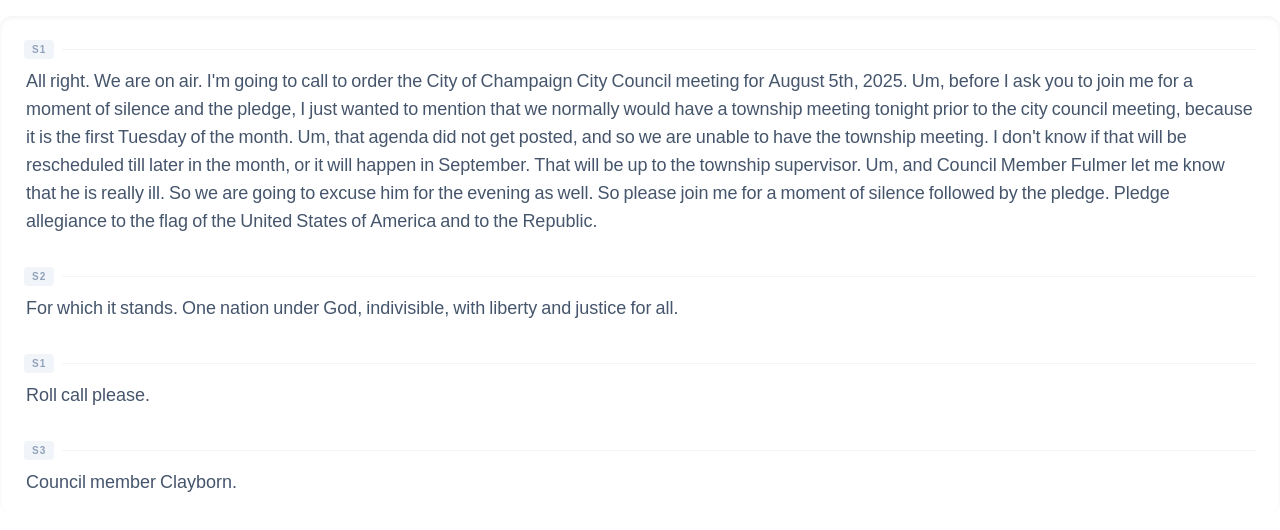
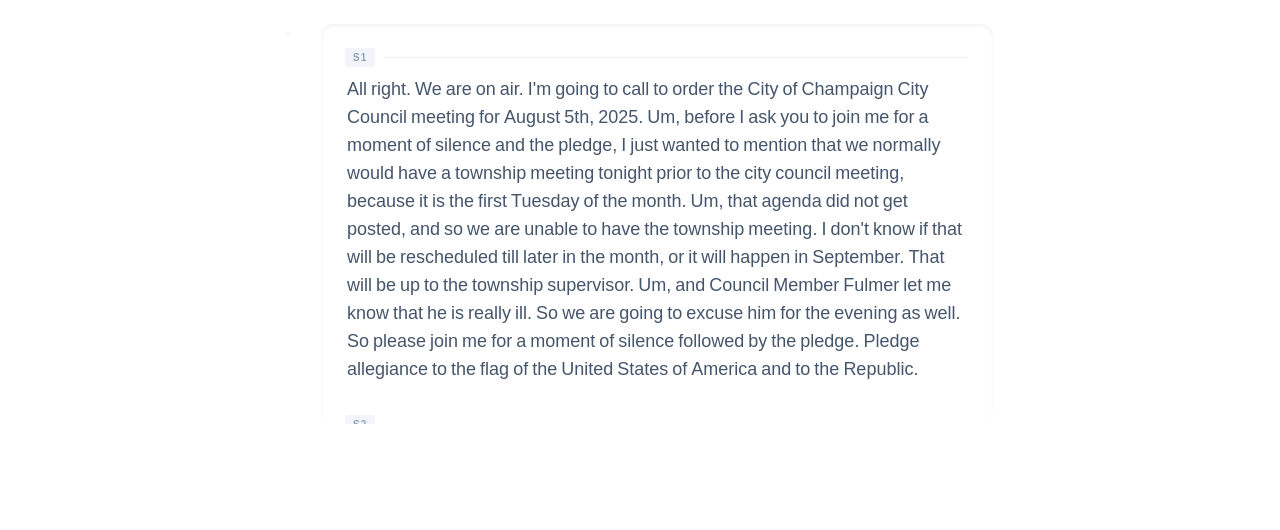
Before and after one commit to dr-gazpacho/subtitle, a Next.js app: page /video in a window 1280 px wide. Shown: the top 530 px of the page. Built offline with nearby package versions, Linux system fonts and the light colour scheme.

Commit message:
move transcript to alongside the video, scroll transcript into view based on current word being spoken

```diff
--- a/components/TranscriptView.tsx
+++ b/components/TranscriptView.tsx
@@ -1,3 +1,4 @@
+import { useEffect } from "react";
 import { formatTranscript } from "@/utils/clientUtils";
 import { SimplifiedTranscript } from "@/data/types";
 
@@ -14,24 +15,37 @@ const TranscriptView: React.FC<TranscriptViewProps> = ({
 }) => {
   const turns = formatTranscript(words);
 
+  useEffect(() => {
+    if (activeIndex !== -1) {
+      // I think this will technically "scroll into view" elements that are on the same line (doesn't happen visually, but might happen computationally), which is expending some unnecessary energy
+      // post completion TO DO (if time) - explore "line based scrolling" as opposed to "word based", will probably require some sort of map to link activeIndex to new lineIndex or something
+      const activeElement = document.getElementById(`word-${activeIndex}`);
+      if (activeElement) {
+        activeElement.scrollIntoView({
+          behavior: "smooth",
+          block: "center", // I have a lot of the transcript visible - but this will keep the active word in the center to reduce attention fatigue
+        });
+      }
+    }
+  }, [activeIndex]);
+
   return (
-    <div className="flex flex-col gap-8 p-6 bg-white rounded-xl shadow-inner max-h-[500px] overflow-y-auto">
+    <div className="flex flex-col gap-8 p-6 bg-white rounded-xl shadow-inner max-h-[400px] overflow-y-auto">
+      {/* speaker name */}
       {turns.map((turn, tIdx) => (
         <div key={tIdx} className="group flex flex-col gap-2">
-          {/* speaker label */}
           <div className="flex items-center gap-2">
             <span className="text-[10px] font-black uppercase tracking-widest text-slate-400 bg-slate-100 px-2 py-0.5 rounded">
               {turn.speaker}
             </span>
             <div className="h-[1px] flex-1 bg-slate-100" />
           </div>
-
-          {/* "speaking turn" content */}
+          {/* full content of speaker's "speaking turn" */}
           <div className="flex flex-wrap leading-relaxed">
             {turn.words.map((w) => (
               <span
                 key={w.globalIndex}
-                id={`word-${w.globalIndex}`} // TO DO - autoscroll? searchable?
+                id={`word-${w.globalIndex}`}
                 onClick={() => onWordClick(w.start)}
                 className={`
                   cursor-pointer px-0.5 rounded transition-all duration-150 text-lg
--- a/components/YouTubePlayer.tsx
+++ b/components/YouTubePlayer.tsx
@@ -108,32 +108,51 @@ const YouTubePlayer: React.FC<YouTubePlayerProps> = ({ videoId }) => {
   };
 
   return (
-    <div className="flex flex-col items-center gap-4">
+    /*
+     - max-w-7xl: caps the width so it doesn't get too wide on ultrawide monitors.
+     - items-center: centers them vertically (on top of each other) for mobile.
+     - lg:flex-row: flips them side-by-side on desktop.
+     - lg:items-start: aligns them to the top of the container on desktop.
+  */
+    <div className="flex flex-col lg:flex-row items-center lg:items-start justify-center gap-8 p-6 max-w-7xl mx-auto w-full">
+      {/* video wrapper - sticky keeps it in view on desktop while scrolling transcript */}
+      <div className="lg:sticky lg:top-8 w-fit flex-shrink-0 shadow-lg rounded-xl overflow-hidden border border-slate-200">
         <YouTube
           videoId={videoId}
           opts={opts}
           onReady={onReady}
           onStateChange={onStateChange}
         />
+      </div>
 
-      {/* <div className="text-center p-4 border rounded bg-slate-50 w-full max-w-2xl">
-        <p className="text-sm text-gray-500">Time: {currentTime.toFixed(2)}s</p>
-        <p className="text-2xl font-bold text-blue-600 h-8">
-          {activeWord || "..."}
+      {/* transcript wrapper grows to fill space but stays readable */}
+      <div className="w-full max-w-2xl flex-1 h-full">
+        {isLoading && (
+          <div className="h-[400px] flex items-center justify-center bg-slate-50 rounded-xl border border-dashed border-slate-300">
+            <p className="text-slate-500 animate-pulse">
+              Loading transcript...
             </p>
-      </div> */}
-
-      {isLoading && <p>Loading transcript...</p>}
-      {isError && (
-        <p className="text-red-500">Error: {(error as Error).message}</p>
+          </div>
         )}
 
+        {isError && (
+          <div className="p-4 bg-red-50 text-red-600 rounded-xl border border-red-100">
+            Error: {(error as Error).message}
+          </div>
+        )}
+
+        {/* render only if we have words to show */}
+        {!isLoading && !isError && (
+          <div className="h-full">
             <TranscriptView
               words={words}
               activeIndex={activeIndex}
               onWordClick={onWordClick}
             />
           </div>
+        )}
+      </div>
+    </div>
   );
 };
 
```
Also changed, not shown: 1 other file (tests, documents, lock files or other folders). Lines whose indentation alone changed are shown as unchanged.
